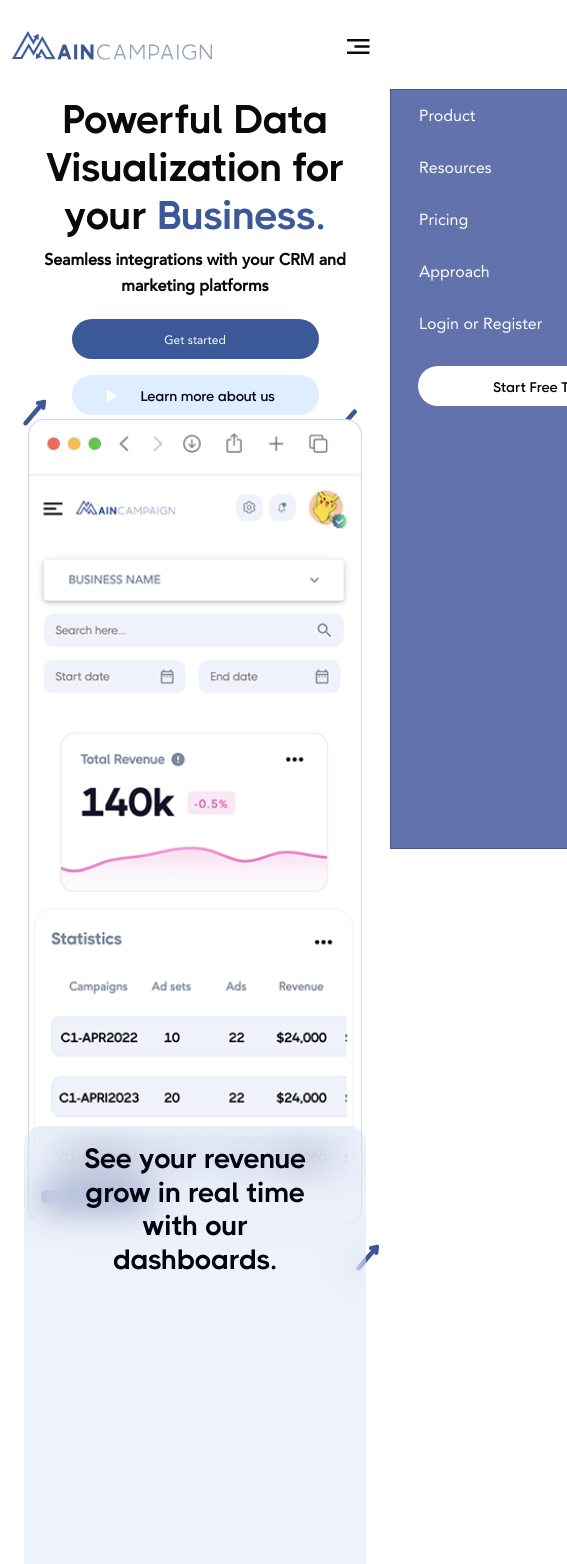
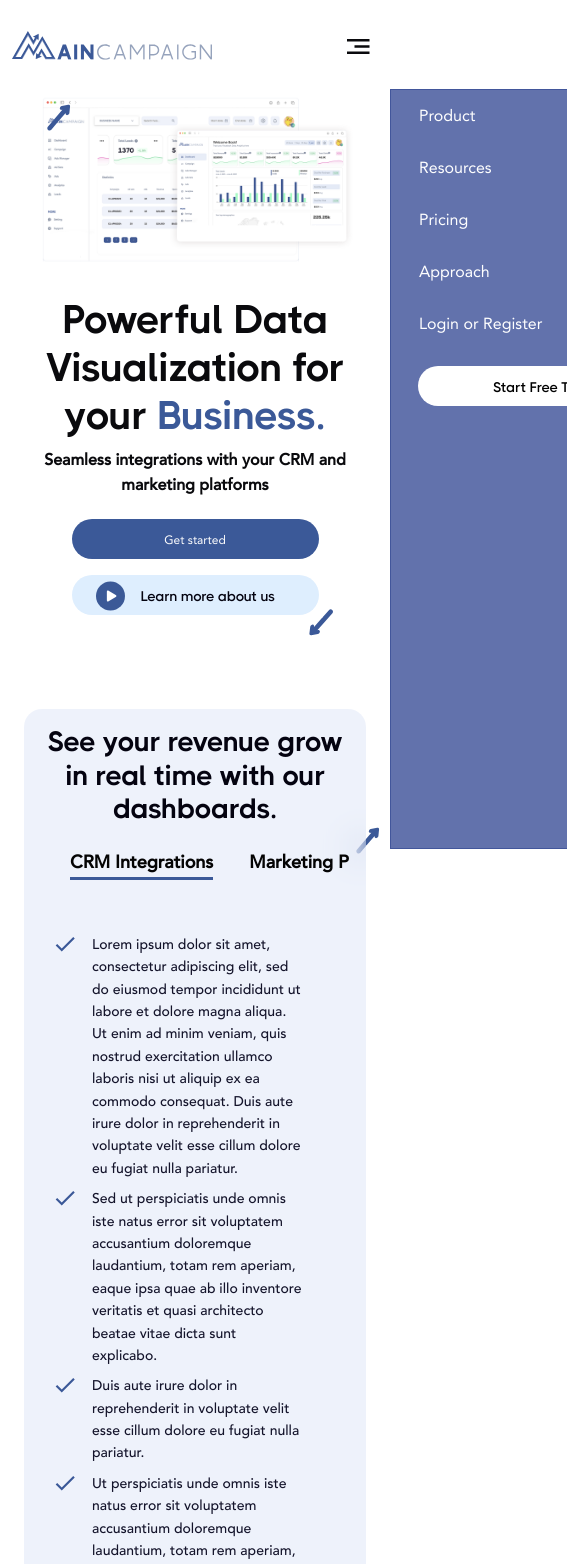
Before and after one commit to cjstanfi/main-campaign-frontend, a React (Create React App) app: page / in a window 390 px wide. Shown: the top 1564 px of the page, 567 px wide, since content can reach past the window. Built offline with nearby package versions, Linux system fonts and the light colour scheme.

Commit message:
New Dashboard and Index Page Update

```diff
--- a/src/assets/css/style.css
+++ b/src/assets/css/style.css
@@ -64,7 +64,8 @@
   font-style: normal;
 }
 /*****************************************Scroll*****************************************/
-::-webkit-scrollbar {
+
+/* ::-webkit-scrollbar {
   width: 6px;
 }
 
@@ -77,13 +78,13 @@
 }
 ::-webkit-scrollbar-thumb:hover {
   background: #3b5998;
-}
+} */
 /*****************************************Body and heading*****************************************/
 body {
   font-family: "THICCCBOI";
 }
 h1 {
-  font-size: 80px;
+  font-size: 62px;
   font-weight: 700;
 }
 h2 {
@@ -222,8 +223,8 @@ a {
   color: #ffffff;
 }
 /*****************************************others*****************************************/
-.section-margin {
-  margin-top: 130px !important;
+.homepage .section-margin {
+  margin-top: 90px !important;
 }
 .background-grey {
   background: rgba(217, 217, 255, 0.15);
@@ -277,7 +278,7 @@ ul:not(.navbar-nav) .dropdown-toggle:after {
   max-width: 1200px;
 }
 .header-content .arrow-down img {
-  top: -100px;
+  top: -6px;
   left: auto;
   right: 150px;
 }
@@ -334,7 +335,7 @@ footer a:hover path {
 }
 .revenue-section .main-container {
   max-width: 1400px;
-  margin-top: -170px;
+  margin-top: 0px;
 }
 .revenue-section .main-container1 {
   background: rgba(142, 169, 224, 0.15);
@@ -356,7 +357,7 @@ footer a:hover path {
   border-radius: 60px;
   color: #ffffff;
   font-weight: 700;
-  font-size: 22px;
+  font-size: 18px;
 }
 .revenue-section .nav-tabs .nav-link {
   border-radius: 60px;
@@ -425,6 +426,7 @@ footer a:hover path {
   border-radius: 48px;
   min-height: 537px;
   padding: 49px 36px;
+  margin-left: 0px !important;
 }
 .plans-section .arrow-down img {
   z-index: -1;
@@ -1034,7 +1036,7 @@ footer a:hover path {
     top: -28px;
   }
   .revenue-section .main-container {
-    margin-top: -120px;
+    margin-top: 0px;
   }
   .revenue-section .main-container1 {
     border-radius: 18px;
@@ -1764,6 +1766,68 @@ footer a:hover path {
 .slide-content{
   text-align: center;
 }
+.top-ma{
+  margin-top: 3rem !important;
+}
+@media only screen and (max-width:767px){
+
+.revenue-section .px-5 {
+  padding-right: 1rem !important;
+  padding-left: 1rem !important;
+}
+.sc-area{
+  padding-top: 20px;
+  margin-bottom: 20px;
+  overflow-x: scroll;
+  padding-bottom: 15px;
+
+}
+
+.sc-area:hover, .sc-area:focus {
+  -webkit-overflow-scrolling: touch;
+
+}
+.sc-area ul{
+  width: 815px;
+}
+.sc-area-1 ul{
+  width: 600px;
+  margin-left: 0px !important;
+  margin-right: 0px !important;
+  padding-left: 0px !important;
+  padding-right: 0px !important;
+}
+.analytics-section .tab-container .nav-tabs {
+  margin-top: 0px;
+}
+.revenue-section .nav-tabs .nav-link, .analytics-section .nav-tabs .nav-link{
+  font-size: 18px !important;
+  padding: 0px;
+  color: #040404;
+  margin: 0 18px;
+}
+.revenue-section .nav-tabs .nav-link.active, .analytics-section .nav-tabs .nav-link.active {
+  font-size: 18px !important;
+    border-bottom: 3px solid #3b5998;
+    border-radius: 0px;
+    background: inherit;
+    padding: 0px 0px 5px 0px;
+    color: #040404;
+}
+.homepage .section-margin {
+  margin-top: 60px !important;
+}
+.top-ma{
+  margin-top: 2rem !important;
+}
+.order--new-1{
+  order: 2 !important;
+}
+.order--new-2{
+  order: 1 !important;
+}
+
+}
 
 @media only screen and (max-width:640px){
   .links a{
@@ -1773,3 +1837,12 @@ footer a:hover path {
     width: 100%;
   }
 }
+
+
+.header-content{
+  padding-bottom:90px;
+}
+
+.homepage .btn.theme-btn-light svg {
+  fill: #3b5997;
+}
--- a/src/assets/css_dashboard/style.css
+++ b/src/assets/css_dashboard/style.css
@@ -77,7 +77,7 @@ body {
   font-family: "THICCCBOI";
 }
 h1 {
-  font-size: 80px;
+  font-size: 62px;
   font-weight: 700;
 }
 h2 {
@@ -387,7 +387,7 @@ label {
   max-width: 1200px;
 }
 .header-content .arrow-down img {
-  top: -100px;
+  top: -6px;
   left: auto;
   right: 150px;
 }
@@ -1371,8 +1371,9 @@ label {
 }
 .revenue-section .nav-tabs .nav-link.active,
 .analytics-section .nav-tabs .nav-link.active {
-  font-size: 20px;
+  font-size: 18px;
 }
+
 @media (max-width: 767px) {
   .homepage .subscribe-btn .theme-btn {
     width: auto !important;
--- a/src/components/MainDashboard/GeoChartRate.jsx
+++ b/src/components/MainDashboard/GeoChartRate.jsx
@@ -92,6 +92,7 @@ export default function GeoChartRate() {
                       <Chart
                         chartType="Bar"
                         width="100%"
+
                         data={data1}
                         options={options1}
                       />
@@ -126,6 +127,7 @@ export default function GeoChartRate() {
                       <Chart
                         chartType="Bar"
                         width="100%"
+                        height="400px"
                         data={data1}
                         options={options1}
                       />
@@ -160,6 +162,7 @@ export default function GeoChartRate() {
                       <Chart
                         chartType="Bar"
                         width="100%"
+                        height="400px"
                         data={data1}
                         options={options1}
                       />
--- a/src/components/home/IndexBodyContent.jsx
+++ b/src/components/home/IndexBodyContent.jsx
@@ -69,19 +69,19 @@ export default function IndexBodyContent(props) {
   }, []);
   return (
     <>
-      <div
-        className="row m-0 p-0 position-relative header-content "
-        data-aos="fade-up"
+
+
+<div className="row m-0 position-relative header-content">
+<div className="col-sm-6 order--new-1" data-aos="fade-up"
         data-aos-offset="200"
         data-aos-delay="50"
         data-aos-duration="500"
         data-aos-easing="ease-in-out"
         data-aos-mirror="true"
         data-aos-once="false"
-        data-aos-anchor-placement="top-center"
-      >
-        <div className="container main-container subject">
-          <div className="d-flex align-items-center text-center justify-content-center flex-column mt-5 pt-sm-0 pt-5">
+        data-aos-anchor-placement="top-center">
+<div className="container main-container subject">
+          <div className="d-flex align-items-center text-center justify-content-center flex-column top-ma">
             <h1 className="color-black1">
               Powerful Data Visualization
               <br /> for your <span className="color-blue">Business.</span>
@@ -116,16 +116,31 @@ export default function IndexBodyContent(props) {
             <img src={arrowdown} className="position-absolute" alt="" />
           </div>
         </div>
-      </div>
-      <div className="row m-0 p-0 position-relative stats-section my-5 animation-element bounce-down in-view">
-        <div className="container main-container subject">
+</div>
+<div className="col-sm-6 d-flex align-items-center justify-content-center order--new-2 mt-5 pt-sm-0 pt-5" data-aos="fade-up"
+        data-aos-offset="200"
+        data-aos-delay="50"
+        data-aos-duration="500"
+        data-aos-easing="ease-in-out"
+        data-aos-mirror="true"
+        data-aos-once="false"
+        data-aos-anchor-placement="top-center">
+<div className="container subject ">
           <div className="position-relative arrow-up">
             <img src={arrowup} className="position-absolute" alt="" />
           </div>
-          <img src={stats1} className="desktop w-100 " alt="" />
-          <img src={stats1mb} className="mobile w-100 px-3" alt="" />
+          <img src={stats1} className=" w-100 " alt="" />
+
         </div>
-      </div>
+</div>
+</div>
+
+
+
+
+
+{/* ======================= */}
+
       <div
         className="row m-0 p-0 position-relative revenue-section animation-element bounce-up in-view"
         data-aos="fade-up"
@@ -144,7 +159,8 @@ export default function IndexBodyContent(props) {
               <br /> real time with our dashboards.
             </h2>
 
-            <div className="row m-0 p-0 position-relative mx-5 my-4 px-5 desktop revenue-content desktop">
+            <div className="row m-0 p-0 position-relative mx-5 my-4 px-5 revenue-content">
+            <div className="sc-area">
               <ul className="nav nav-tabs mb-3" id="ex1" role="tablist">
                 <li className="nav-item" role="presentation">
                   <Link
@@ -211,6 +227,7 @@ export default function IndexBodyContent(props) {
                   </Link>
                 </li>
               </ul>
+              </div>
               <div
                 className="tab-content revenue-tab listing-style pe-5 pb-5"
                 id="ex1-content"
@@ -600,7 +617,8 @@ export default function IndexBodyContent(props) {
             data-aos-mirror="true"
             data-aos-once="false"
           >
-            <div className="row m-0 p-0 position-relative desktop">
+            <div className="row m-0 p-0 position-relative">
+              <div className="sc-area sc-area-1">
               <ul
                 className="nav nav-tabs mb-3 mx-5 px-5"
                 id="ex2"
@@ -687,6 +705,7 @@ export default function IndexBodyContent(props) {
                   </Link>
                 </li>
               </ul>
+              </div>
               <div
                 className="tab-content revenue-tab pe-5 pb-5"
                 id="ex2-content"
@@ -1111,7 +1130,7 @@ export default function IndexBodyContent(props) {
           </div>
         </div>
       </div>
-      <div className="row m-0 p-0 position-relative plans-section mt-sm-5 mt-3 in-view">
+      <div className="row m-0 p-0 position-relative plans-section mt-sm-5 mt-3 in-view section-margin">
         <div className="container main-container">
           <h2 className="color-black2 text-center">
             Small business
```
Also changed, not shown: src/assets/css_dashboard/mdb.min.css, src/assets/img/stats1.png, 1 other file (tests, documents, lock files or other folders).
